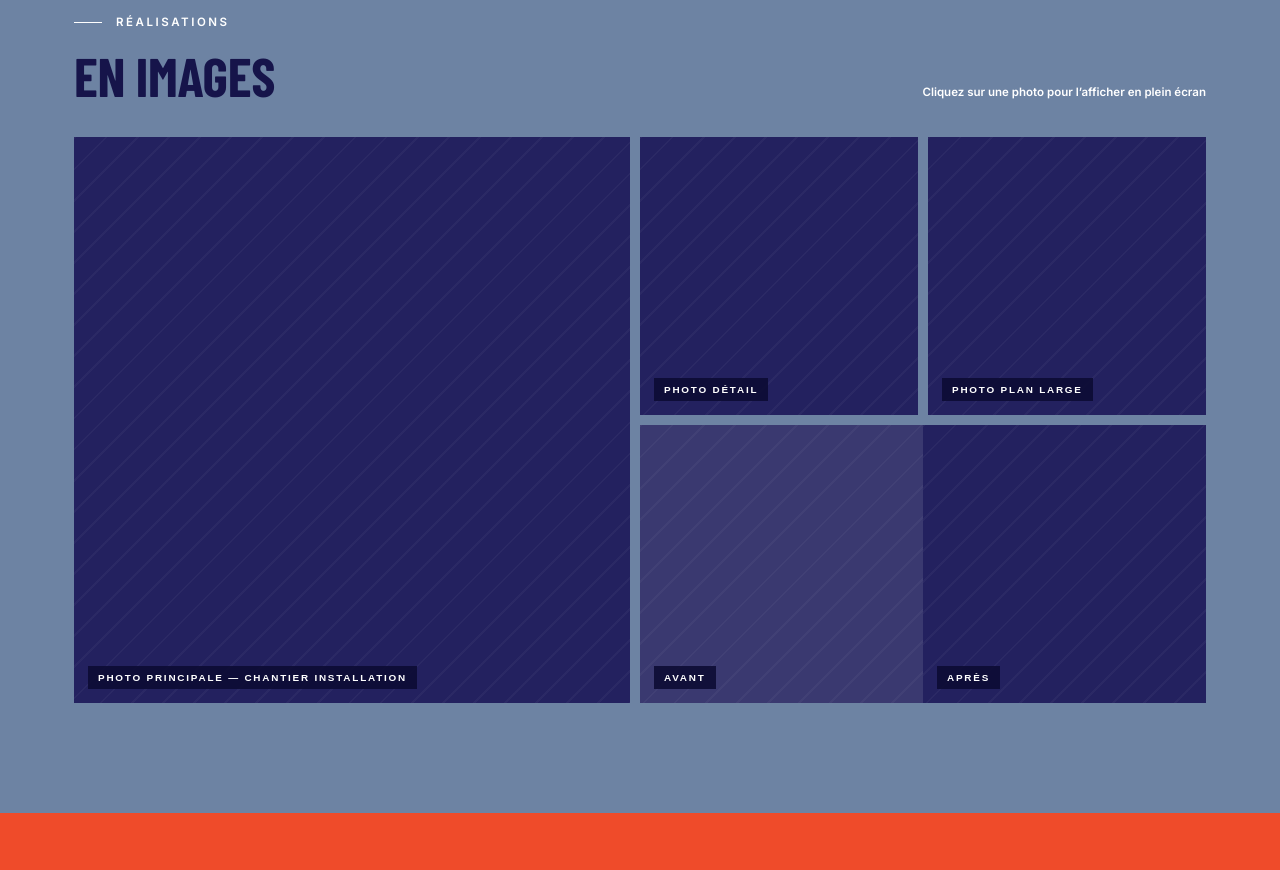
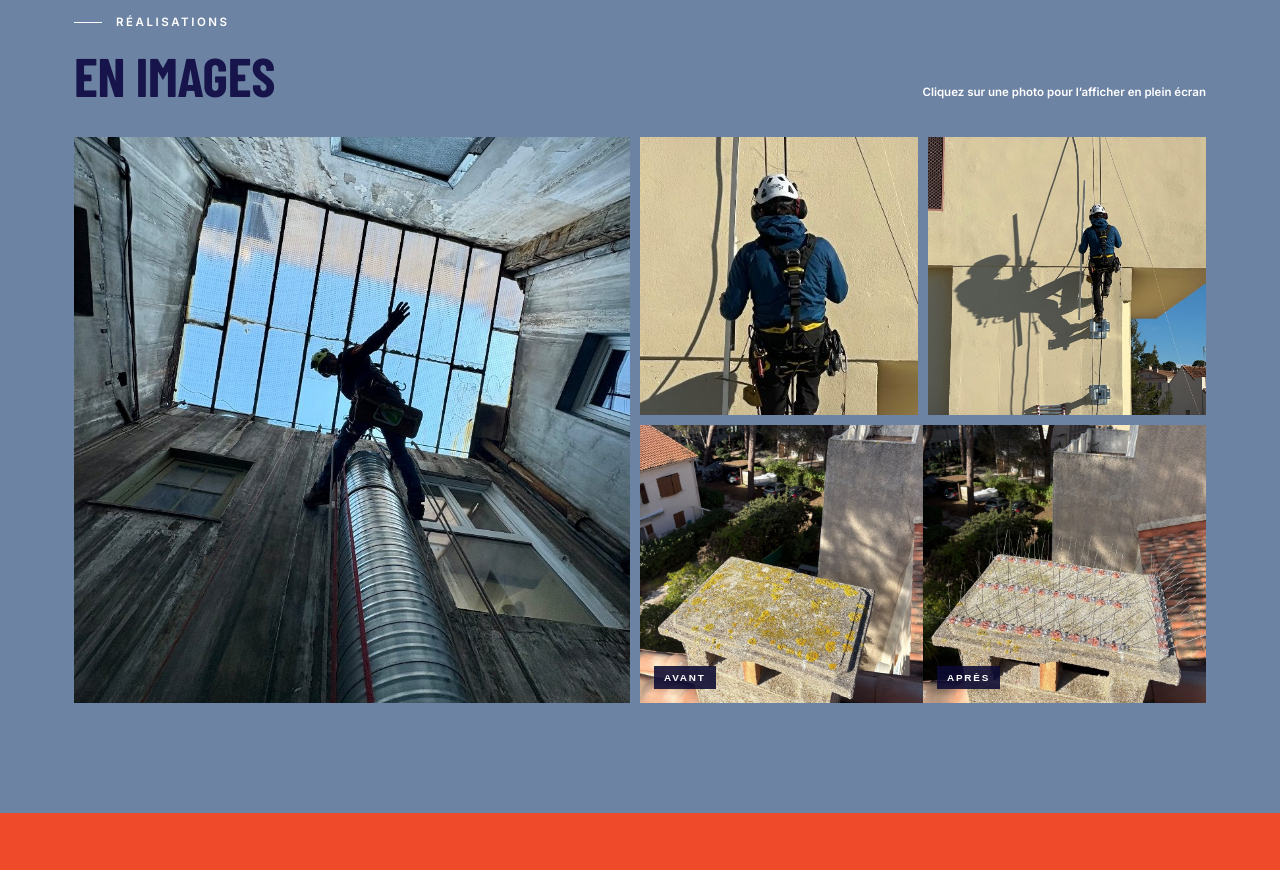
Before and after one commit to maelgras04-create/maelgras.github.io, a plain HTML site: page installations-en-hauteur.html in a window 1280 px wide. Shown: the part 1800-2670 px from the top of the page. Drawn offline with nearby package versions, Linux system fonts and the light colour scheme; a web font is replaced by a local one.

Commit message:
Installations en hauteur : galerie avec 4 photos de chantier
Co-Authored-By: Claude Opus 5.5 <noreply@anthropic.com>
Claude-Session: https://claude.ai/code/session_01BsmMbfWA4tMQoHgR4PcU5o

```diff
--- a/assets/css/style.css
+++ b/assets/css/style.css
@@ -525,6 +525,9 @@ h3 { font-size: 1.45rem; font-weight: 700; line-height: 1.1; }
 .gallery .media { cursor: zoom-in; border: 0; padding: 0; width: 100%; height: 100%; }
 .gallery .media:focus-visible { outline: 3px solid var(--orange); outline-offset: 2px; }
 .gallery .main { grid-row: 1 / 3; }
+.gallery > *,
+.gallery .before-after > * { min-width: 0; min-height: 0; }
+.gallery .media img { position: absolute; inset: 0; }
 .gallery .before-after {
   grid-column: 2 / 4;
   display: grid;
--- a/installations-en-hauteur.html
+++ b/installations-en-hauteur.html
@@ -107,12 +107,12 @@
         <span class="note">Cliquez sur une photo pour l’afficher en plein écran</span>
       </div>
       <div class="gallery">
-        <button class="media main" type="button" data-lightbox aria-label="Agrandir : Photo principale — chantier installation"><span class="tag">Photo principale — chantier installation</span></button>
-        <button class="media" type="button" data-lightbox aria-label="Agrandir : Photo détail"><span class="tag">Photo détail</span></button>
-        <button class="media" type="button" data-lightbox aria-label="Agrandir : Photo plan large"><span class="tag">Photo plan large</span></button>
+        <button class="media main" type="button" data-lightbox aria-label="Agrandir : conduit d’aération dans un puits de lumière"><img src="assets/img/installation-conduit-puits-de-lumiere.jpg" width="844" height="1125" alt="Maël Gras sur cordes installant un conduit d’aération dans un puits de lumière" loading="lazy"></button>
+        <button class="media" type="button" data-lightbox aria-label="Agrandir : détail de la pose en façade"><img src="assets/img/installation-pose-facade-detail.jpg" width="380" height="700" alt="Gros plan de Maël Gras posant un profilé en façade sur cordes" loading="lazy" style="object-position: 50% 15%"></button>
+        <button class="media" type="button" data-lightbox aria-label="Agrandir : pose d’éléments en façade"><img src="assets/img/installation-pose-facade.jpg" width="1050" height="1400" alt="Maël Gras sur cordes posant des éléments sur une façade ensoleillée" loading="lazy"></button>
         <div class="before-after">
-          <button class="media before" type="button" data-lightbox aria-label="Agrandir : Avant"><span class="tag">Avant</span></button>
-          <button class="media after" type="button" data-lightbox aria-label="Agrandir : Après"><span class="tag">Après</span></button>
+          <button class="media before" type="button" data-lightbox aria-label="Agrandir : cheminée avant la pose des pics anti-pigeons"><img src="assets/img/anti-pigeons-cheminee-avant.jpg" width="844" height="1125" alt="Chapeau de cheminée avant la pose des pics anti-pigeons" loading="lazy"><span class="tag">Avant</span></button>
+          <button class="media after" type="button" data-lightbox aria-label="Agrandir : cheminée après la pose des pics anti-pigeons"><img src="assets/img/anti-pigeons-cheminee-apres.jpg" width="844" height="1125" alt="Chapeau de cheminée équipé de pics anti-pigeons" loading="lazy"><span class="tag">Après</span></button>
         </div>
       </div>
     </div>
```
Also changed, not shown: assets/img/anti-pigeons-cheminee-apres.jpg (added), assets/img/anti-pigeons-cheminee-avant.jpg (added), assets/img/installation-conduit-puits-de-lumiere.jpg (added), assets/img/installation-pose-facade-detail.jpg (added), assets/img/installation-pose-facade.jpg (added).
